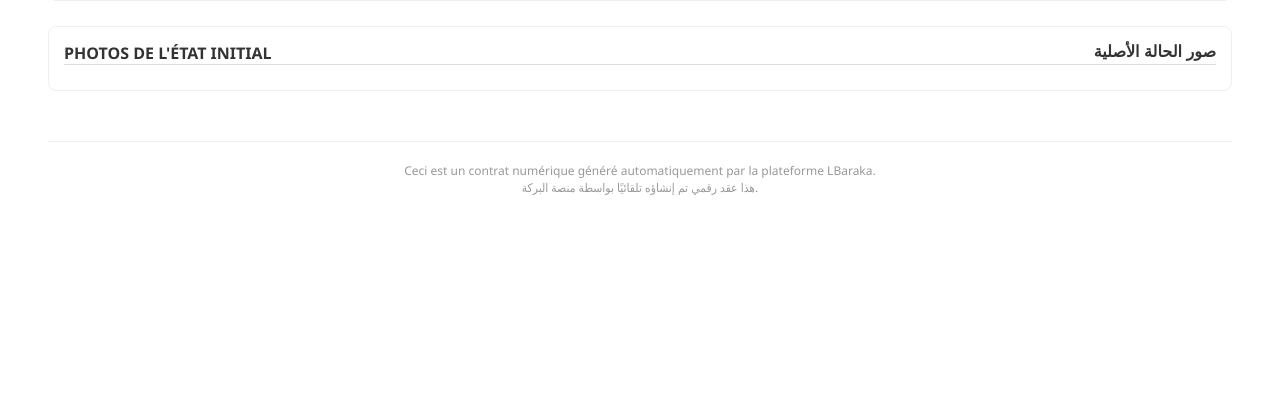
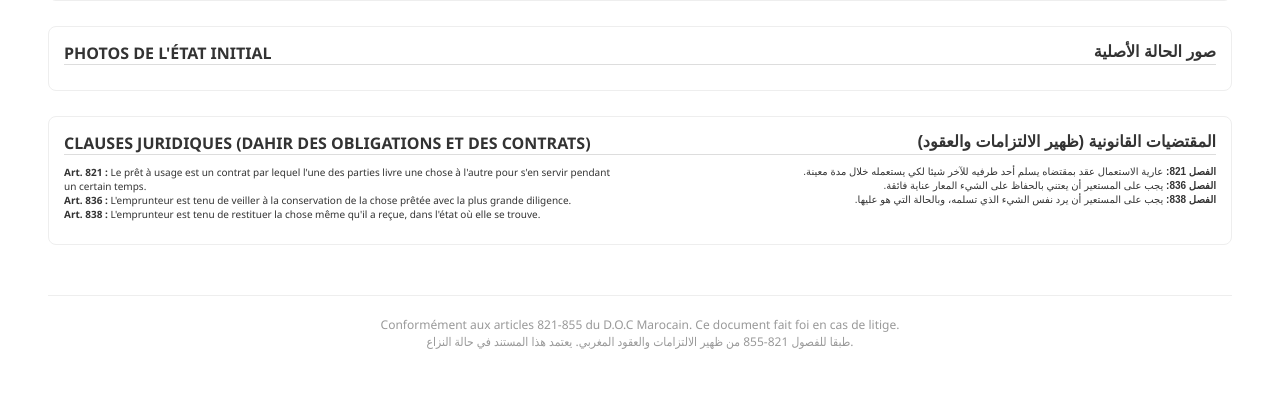
Before and after one commit to Abdelhakim-Baalla/LBaraka, a Node project: template backend/src/contrat/templates/contrat-bilingue.hbs in a window 1280 px wide. Shown: the part 549-947 px from the top of the page. Before the commit the page ends 744 px from the top, so only its background shows below. Run offline with Node 20 templates, Linux system fonts and the light colour scheme; the template is opened without the code that fills it, so the values that code supplies are empty.

Commit message:
feat(LBAR-17): integrate moroccan legal clauses (Art 821-855) in PDF contract template

```diff
--- a/backend/src/contrat/templates/contrat-bilingue.hbs
+++ b/backend/src/contrat/templates/contrat-bilingue.hbs
@@ -81,9 +81,30 @@
         </div>
     </div>
 
+    <div class="section">
+        <div class="section-title">
+            <span>CLAUSES JURIDIQUES (DAHIR DES OBLIGATIONS ET DES CONTRATS)</span>
+            <span class="arabic">المقتضيات القانونية (ظهير الالتزامات والعقود)</span>
+        </div>
+        <div style="font-size: 10px; line-height: 1.4;">
+            <div class="row">
+                <div style="width: 48%;">
+                    <strong>Art. 821 :</strong> Le prêt à usage est un contrat par lequel l'une des parties livre une chose à l'autre pour s'en servir pendant un certain temps.
+                    <br><strong>Art. 836 :</strong> L'emprunteur est tenu de veiller à la conservation de la chose prêtée avec la plus grande diligence.
+                    <br><strong>Art. 838 :</strong> L'emprunteur est tenu de restituer la chose même qu'il a reçue, dans l'état où elle se trouve.
+                </div>
+                <div style="width: 48%;" class="arabic">
+                    <strong>الفصل 821:</strong> عارية الاستعمال عقد بمقتضاه يسلم أحد طرفيه للآخر شيئا لكي يستعمله خلال مدة معينة.
+                    <br><strong>الفصل 836:</strong> يجب على المستعير أن يعتني بالحفاظ على الشيء المعار عناية فائقة.
+                    <br><strong>الفصل 838:</strong> يجب على المستعير أن يرد نفس الشيء الذي تسلمه، وبالحالة التي هو عليها.
+                </div>
+            </div>
+        </div>
+    </div>
+
     <div class="footer">
-        Ceci est un contrat numérique généré automatiquement par la plateforme LBaraka.<br>
-        هذا عقد رقمي تم إنشاؤه تلقائيًا بواسطة منصة البركة.
+        Conformément aux articles 821-855 du D.O.C Marocain. Ce document fait foi en cas de litige.<br>
+        طبقا للفصول 821-855 من ظهير الالتزامات والعقود المغربي. يعتمد هذا المستند في حالة النزاع.
     </div>
 </body>
 </html>
```
